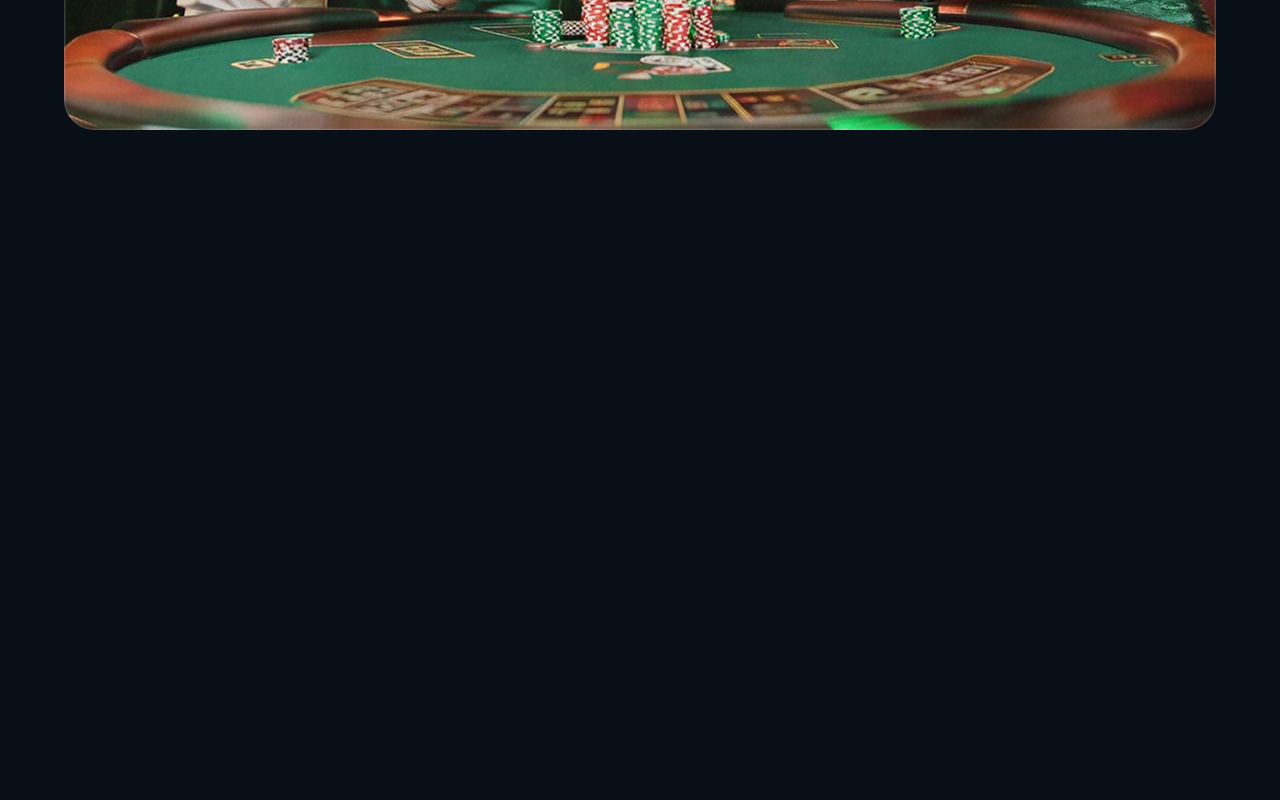
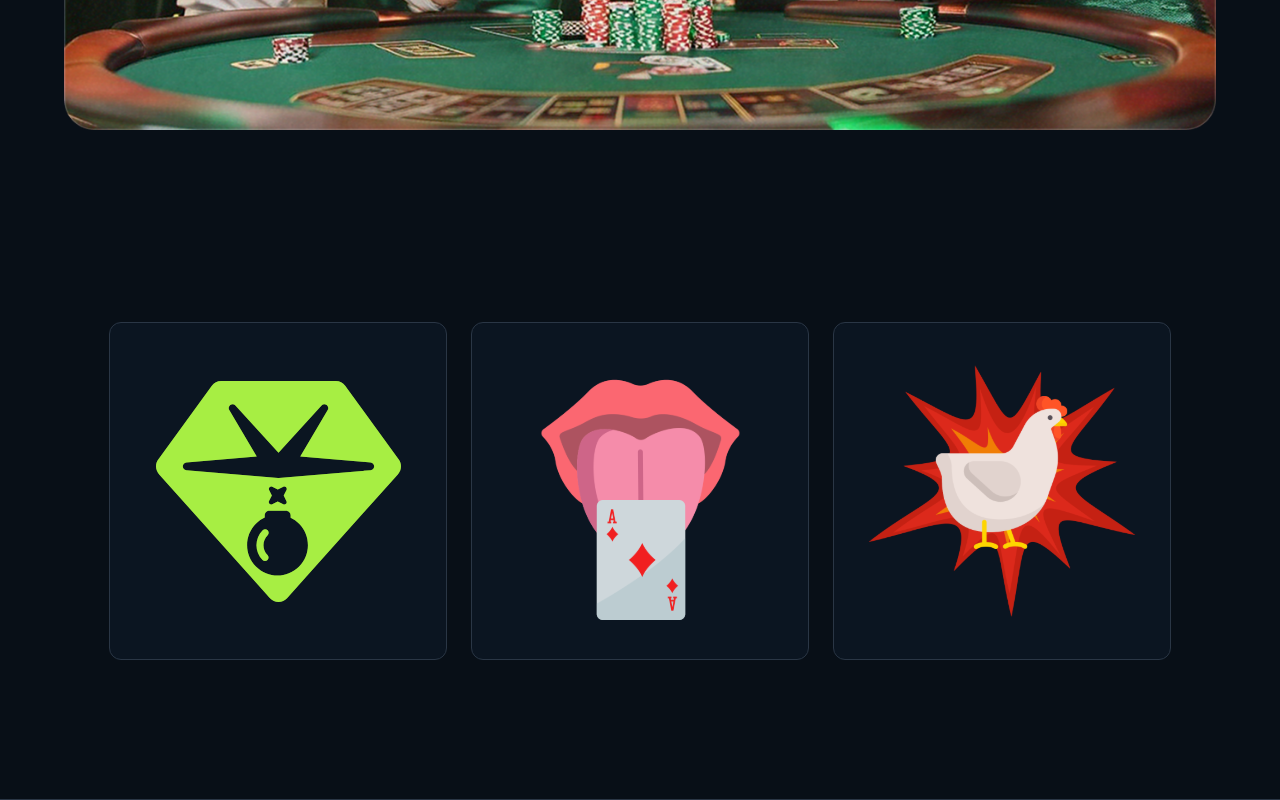
Before and after one commit to TaRRoSerZ/SpringLuckFront, a React (Vite) app: page / in a window 1280 px wide. Shown: the part 1000-1800 px from the top of the page. Before the commit the page ends 1226 px from the top, so only its background shows below. Built offline with nearby package versions, Linux system fonts and the light colour scheme.

Commit message:
feat: adding the games section

```diff
--- a/src/App.tsx
+++ b/src/App.tsx
@@ -1,6 +1,7 @@
 import "./App.css";
 import HeroSection from "./components/HeroSection";
 import Navbar from "./components/Navbar";
+import GameSection from "./components/GameSection";
 import { BrowserRouter, Routes, Route } from "react-router-dom";
 
 function App() {
@@ -13,6 +14,7 @@ function App() {
             <>
               <Navbar />
               <HeroSection />
+              <GameSection />
             </>
           }
         />
--- /dev/null
+++ b/src/components/GameCard.tsx
@@ -0,0 +1,22 @@
+import "../styles/GameSection.css";
+import { Link } from "react-router-dom";
+
+interface GameCardProps {
+  title: string;
+  imageUrl: string;
+  id: number;
+}
+
+const GameCard = ({ title, imageUrl, id }: GameCardProps) => {
+  return (
+    <div className="game-card">
+      <Link to={`/game/${id}`} className="game-card-link">
+        <img className="blurry-img" src={imageUrl} alt={title} />
+        <img className="game-card-img" src={imageUrl} alt={title} />
+      </Link>
+      <p className="game-card-title">{title}</p>
+    </div>
+  );
+};
+
+export default GameCard;
--- /dev/null
+++ b/src/components/GameSection.tsx
@@ -0,0 +1,37 @@
+import "../styles/GameSection.css";
+import GameCard from "./GameCard";
+
+const cardsContent = [
+  {
+    id: 1,
+    title: "Bomb or Claat",
+    imageUrl: "/icons/BombOrClaat.svg",
+  },
+  {
+    id: 2,
+    title: "Sloppy BJ",
+    imageUrl: "/icons/SloppyBJ.svg",
+  },
+  {
+    id: 3,
+    title: "Chicken Run",
+    imageUrl: "/icons/ChickenRun.svg",
+  },
+];
+
+const GameSection = () => {
+  return (
+    <section id="games" className="game-section">
+      {cardsContent.map((card) => (
+        <GameCard
+          key={card.id}
+          id={card.id}
+          title={card.title}
+          imageUrl={card.imageUrl}
+        />
+      ))}
+    </section>
+  );
+};
+
+export default GameSection;
--- /dev/null
+++ b/src/styles/GameSection.css
@@ -0,0 +1,67 @@
+.game-section {
+  display: flex;
+  align-items: center;
+  justify-content: center;
+  padding: 96px 10%;
+  gap: 24px;
+  border-bottom: solid 1px hsl(from var(--text-color) h s calc(l / 4));
+}
+
+.game-card {
+  display: flex;
+  flex-direction: column;
+  align-items: center;
+  gap: 12px;
+  position: relative;
+}
+
+.game-card-link {
+  cursor: pointer;
+  width: 336px;
+  aspect-ratio: 1/1;
+  background-color: hsl(from var(--secondary-color) h s calc(l / 0.7));
+  border-radius: 12px;
+  display: grid;
+  place-items: center;
+  border: solid 1px hsl(from var(--text-color) h s calc(l / 4));
+  position: relative;
+  overflow: hidden;
+}
+
+.game-card-img {
+  --deg: -5deg;
+  position: relative;
+  z-index: 1;
+  transition: 300ms;
+}
+
+.game-card:nth-child(even) .game-card-img {
+  --deg: 5deg;
+}
+
+.game-card:hover .game-card-img {
+  transform: rotateZ(var(--deg)) scale(1.1);
+}
+
+.blurry-img {
+  position: absolute;
+  z-index: 0;
+  transition: 300ms;
+  opacity: 0.5;
+}
+
+.game-card:hover .blurry-img {
+  filter: blur(50px);
+}
+
+.game-card-title {
+  opacity: 0;
+  transition: 300ms;
+  transform: translateY(-16px);
+  padding-top: 10px;
+}
+
+.game-card:hover .game-card-title {
+  opacity: 1;
+  transform: translateY(0);
+}
```
Lines whose indentation alone changed are shown as unchanged.
